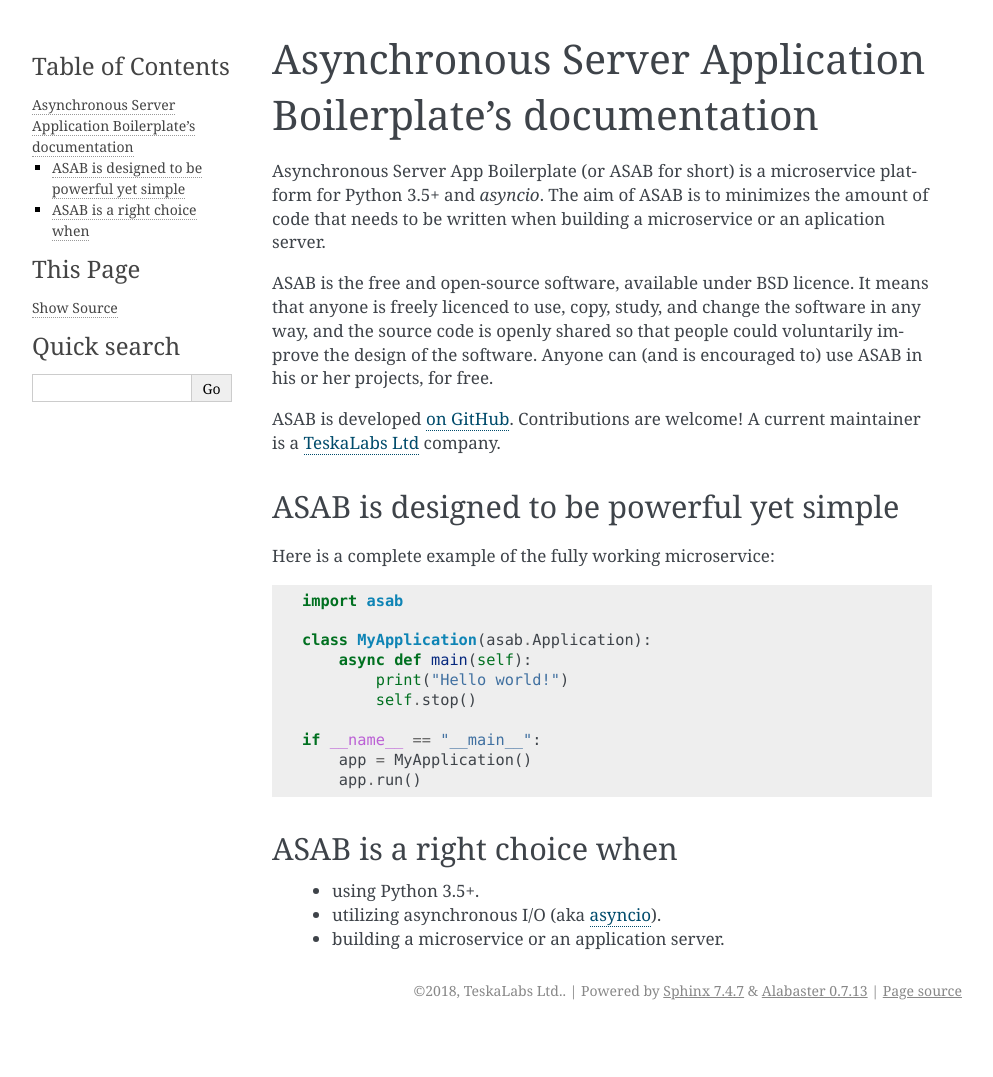
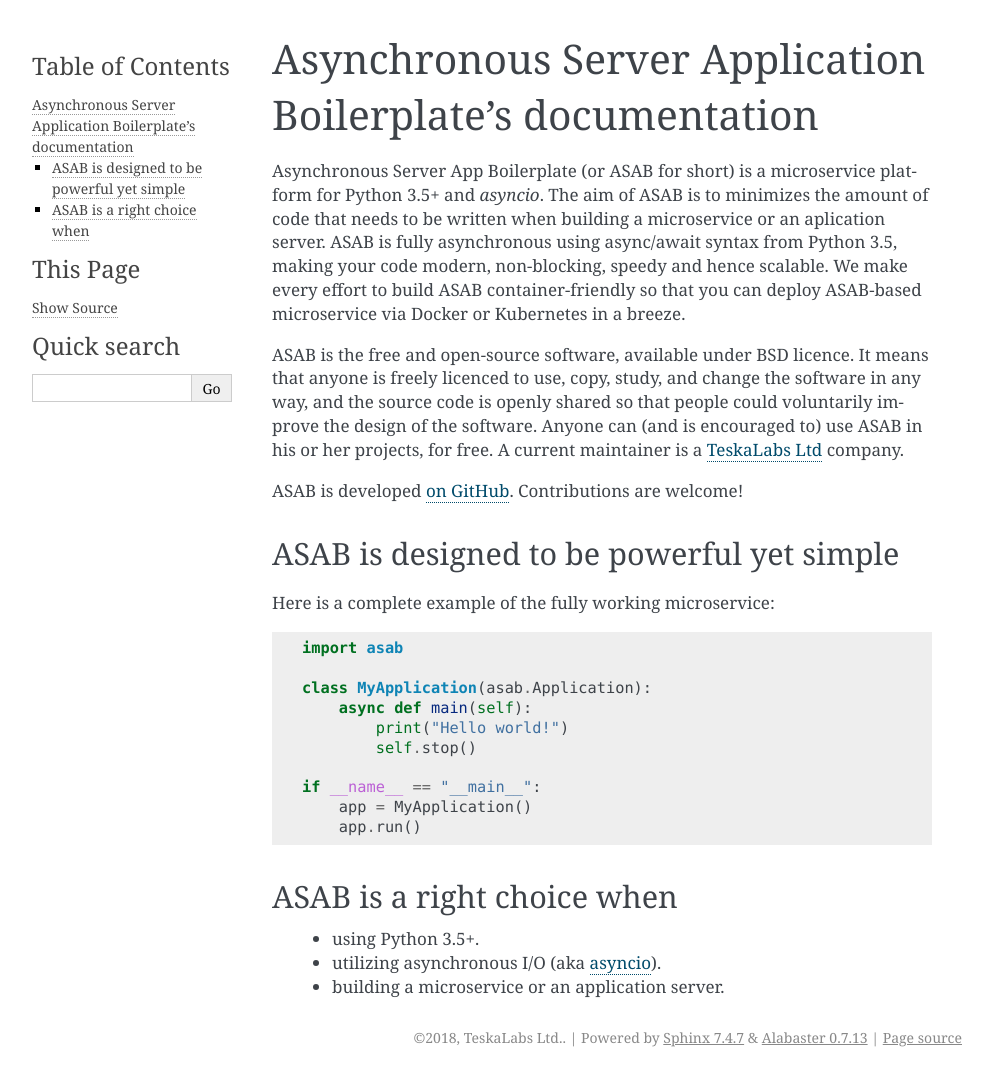
Before and after one commit to TeskaLabs/asab, a Sphinx documentation site: the page built from doc/asab/index.rst, in a window 1280 px wide. Shown: the whole page, without its empty margins (148-1141 px from the left). Built offline with Sphinx 7.4.7, drawn with Linux system fonts in a browser that asks for light colours; the version number is read from the project's files by our own code; before the commit the page ends 1030 px from its top, so only the background shows below that.

Commit message:
Final touches to a ASAB documentation.

```diff
--- a/doc/asab/index.rst
+++ b/doc/asab/index.rst
@@ -3,14 +3,16 @@
 
 Asynchronous Server App Boilerplate (or ASAB for short) is a microservice platform for Python 3.5+ and `asyncio`.
 The aim of ASAB is to minimizes the amount of code that needs to be written when building a microservice or an aplication server.
+ASAB is fully asynchronous using async/await syntax from Python 3.5, making your code modern, non-blocking, speedy and hence scalable.
+We make every effort to build ASAB container-friendly so that you can deploy ASAB-based microservice via Docker or Kubernetes in a breeze.
 
 ASAB is the free and open-source software, available under BSD licence.
 It means that anyone is freely licenced to use, copy, study, and change the software in any way, and the source code is openly shared so that people could voluntarily improve the design of the software.
 Anyone can (and is encouraged to) use ASAB in his or her projects, for free.
+A current maintainer is a `TeskaLabs Ltd <https://teskalabs.com>`_ company.
 
 ASAB is developed `on GitHub <https://github.com/TeskaLabs/asab/>`_.
 Contributions are welcome!
-A current maintainer is a `TeskaLabs Ltd <https://teskalabs.com>`_ company.
 
 
 ASAB is designed to be powerful yet simple
```
